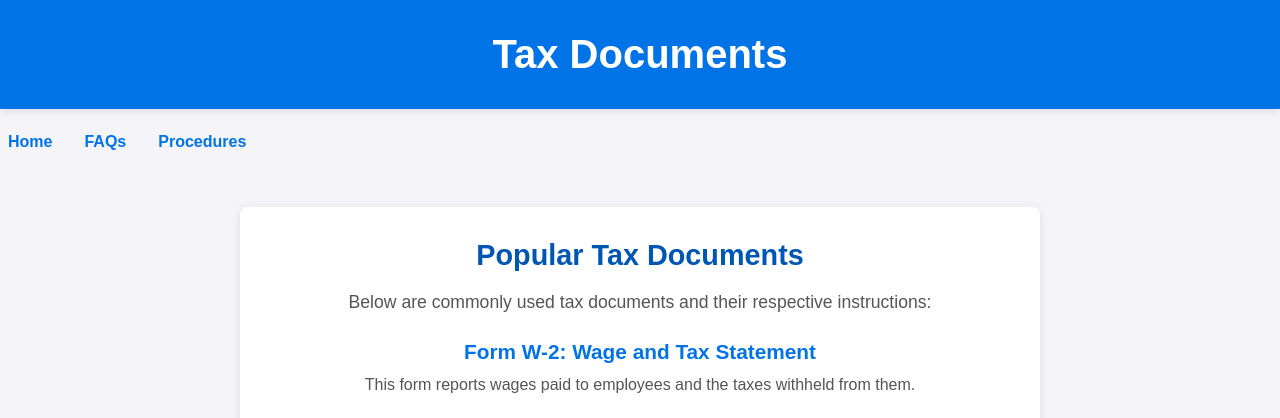
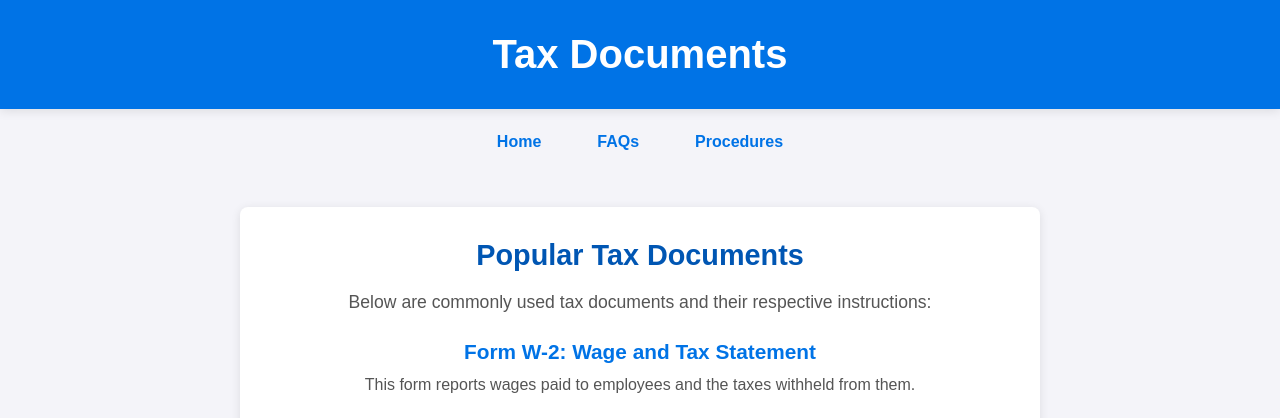
Before and after one commit to jnewell-7/403Project, a Node server app: page /documents in a window 1280 px wide. Shown: the top 418 px of the page. Run offline with Node 20, Linux system fonts and the light colour scheme.

Commit message:
Realigned the nav

```diff
--- a/public/styles/documents.css
+++ b/public/styles/documents.css
@@ -30,21 +30,30 @@
   }
 
   /* Navigation */
-  nav {
+ /* Navigation Styling */
+nav {
+    display: flex;
+    justify-content: center; /* Centers the nav links horizontally */
     margin: 1.5rem 0;
   }
 
   nav ul {
     list-style: none;
     display: flex;
-    gap: 1rem;
+    gap: 1.5rem; /* Adds spacing between links */
+    padding: 0;
+  }
+
+  nav ul li {
+    display: inline; /* Ensures the items are inline */
   }
 
   nav a {
     text-decoration: none;
     color: #0073e6;
     font-weight: bold;
-    padding: 0.5rem;
+    font-size: 1rem;
+    padding: 0.5rem 1rem;
     transition: color 0.3s ease;
   }
 
@@ -52,6 +61,7 @@
     color: #004a99;
     text-decoration: underline;
   }
+
 
   /* Main Content */
   main {
```
